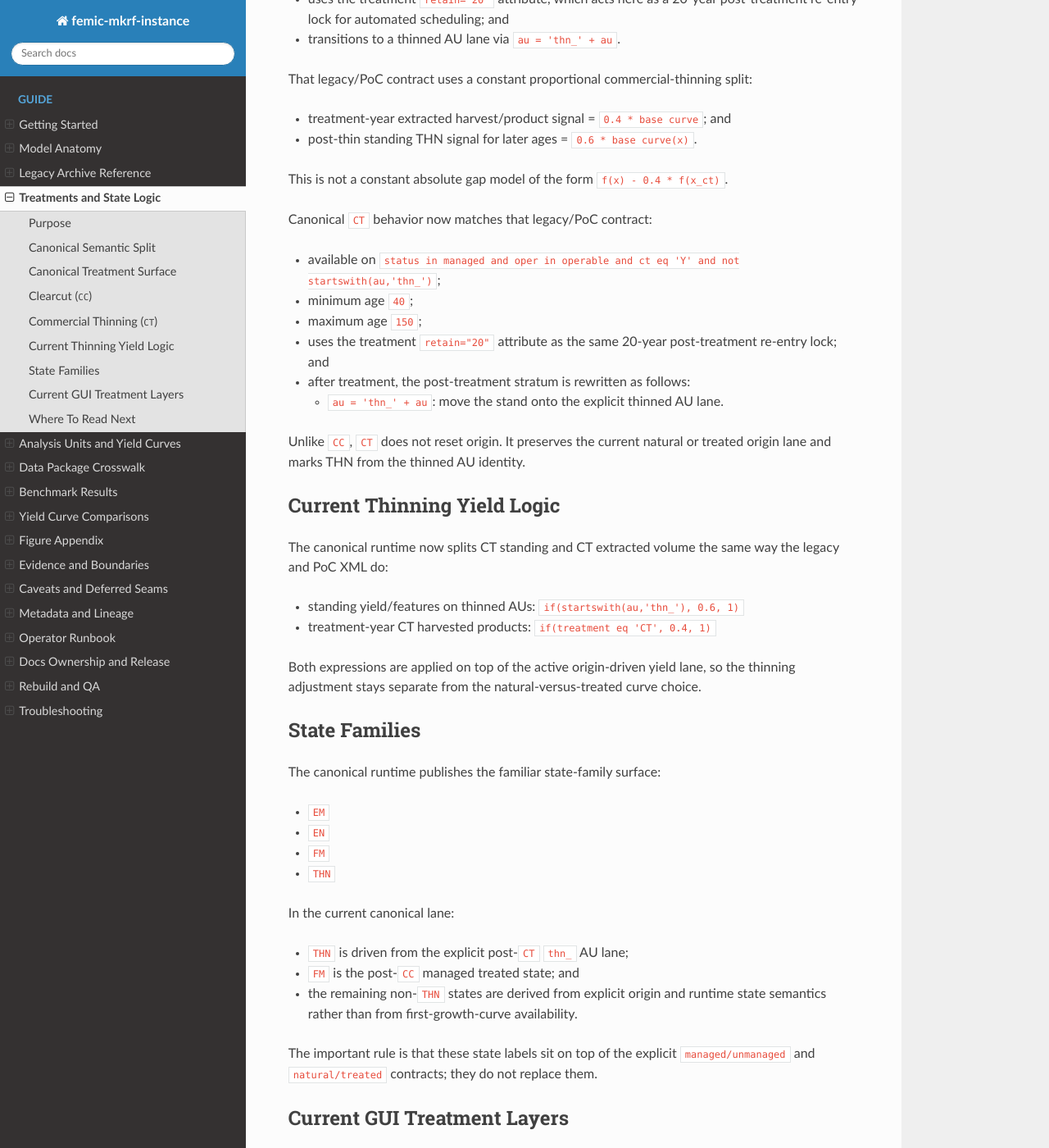
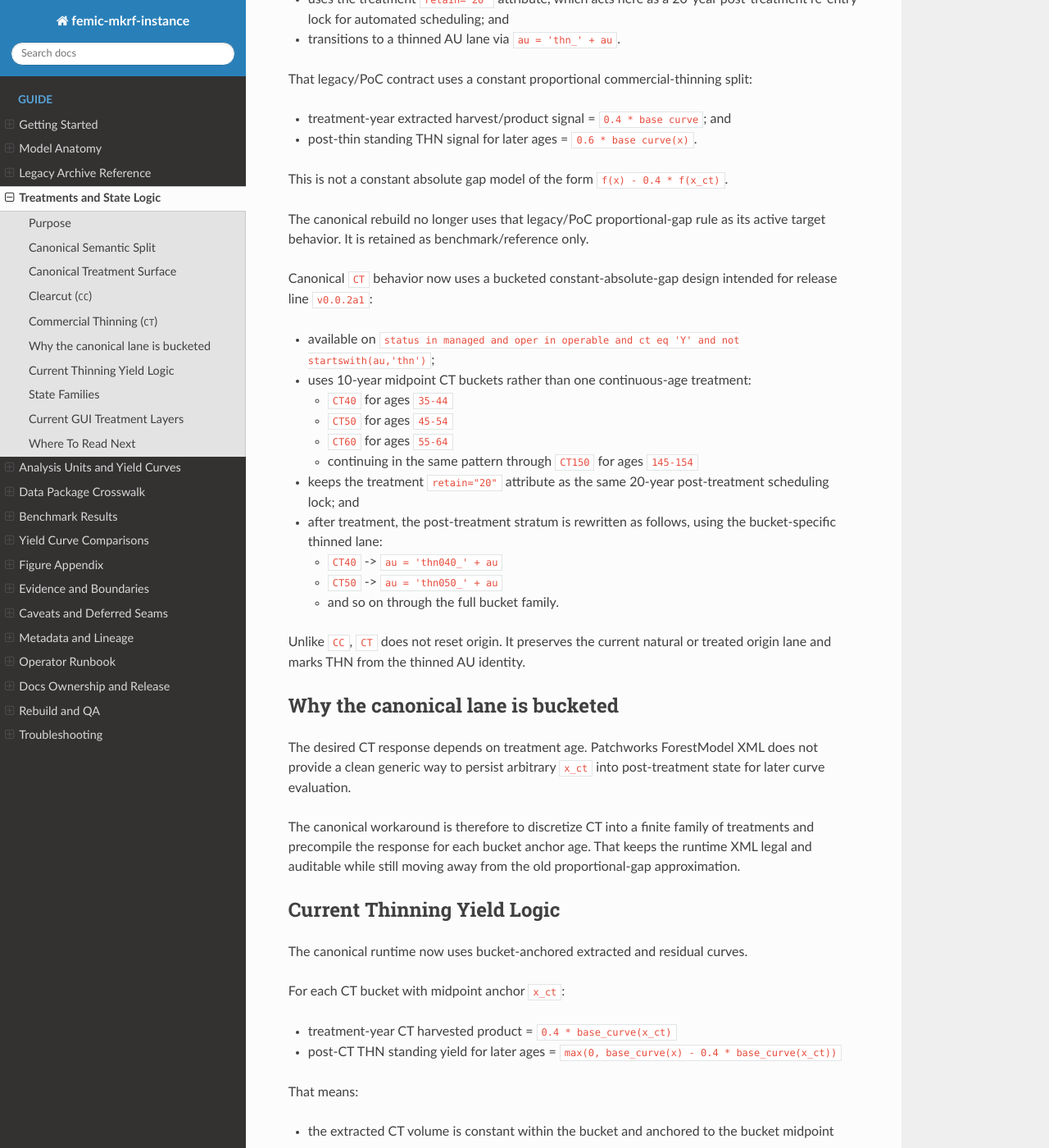
Before and after one commit to UBC-FRESH/femic-mkrf-instance, a Sphinx documentation site: the page built from docs/treatments-and-state-logic.rst, in a window 1280 px wide and 1400 px high, scrolled down 1677 px. Shown: the whole window at 82% size. Built offline with Sphinx 7.4.7 and the Read the Docs theme 3.1.0, drawn with Linux system fonts in a browser that asks for light colours; some of the changed text lies outside the part shown.

Commit message:
P66.2 Publish bucketed MKRF CT runtime lane

```diff
--- a/docs/treatments-and-state-logic.rst
+++ b/docs/treatments-and-state-logic.rst
@@ -83,35 +83,86 @@ split:
 This is not a constant absolute gap model of the form
 ``f(x) - 0.4 * f(x_ct)``.
 
-Canonical ``CT`` behavior now matches that legacy/PoC contract:
+The canonical rebuild no longer uses that legacy/PoC proportional-gap rule as
+its active target behavior. It is retained as benchmark/reference only.
+
+Canonical ``CT`` behavior now uses a bucketed constant-absolute-gap design
+intended for release line ``v0.0.2a1``:
 
 - available on
-  ``status in managed and oper in operable and ct eq 'Y' and not startswith(au,'thn_')``;
-- minimum age ``40``;
-- maximum age ``150``;
-- uses the treatment ``retain="20"`` attribute as the same 20-year
-  post-treatment re-entry lock; and
-- after treatment, the post-treatment stratum is rewritten as follows:
+  ``status in managed and oper in operable and ct eq 'Y' and not startswith(au,'thn')``;
+- uses 10-year midpoint CT buckets rather than one continuous-age treatment:
 
-  - ``au = 'thn_' + au``: move the stand onto the explicit thinned AU lane.
+  - ``CT40`` for ages ``35-44``
+  - ``CT50`` for ages ``45-54``
+  - ``CT60`` for ages ``55-64``
+  - continuing in the same pattern through ``CT150`` for ages ``145-154``
+
+- keeps the treatment ``retain="20"`` attribute as the same 20-year
+  post-treatment scheduling lock; and
+- after treatment, the post-treatment stratum is rewritten as follows, using
+  the bucket-specific thinned lane:
+
+  - ``CT40`` -> ``au = 'thn040_' + au``
+  - ``CT50`` -> ``au = 'thn050_' + au``
+  - and so on through the full bucket family.
 
 Unlike ``CC``, ``CT`` does not reset origin. It preserves the current natural
 or treated origin lane and marks THN from the thinned AU identity.
 
+Why the canonical lane is bucketed
+----------------------------------
+
+The desired CT response depends on treatment age. Patchworks ForestModel XML
+does not provide a clean generic way to persist arbitrary ``x_ct`` into
+post-treatment state for later curve evaluation.
+
+The canonical workaround is therefore to discretize CT into a finite family of
+treatments and precompile the response for each bucket anchor age. That keeps
+the runtime XML legal and auditable while still moving away from the old
+proportional-gap approximation.
+
 Current Thinning Yield Logic
 ----------------------------
 
-The canonical runtime now splits CT standing and CT extracted volume the same
-way the legacy and PoC XML do:
+The canonical runtime now uses bucket-anchored extracted and residual curves.
 
-- standing yield/features on thinned AUs:
-  ``if(startswith(au,'thn_'), 0.6, 1)``
-- treatment-year CT harvested products:
-  ``if(treatment eq 'CT', 0.4, 1)``
+For each CT bucket with midpoint anchor ``x_ct``:
 
-Both expressions are applied on top of the active origin-driven yield lane, so
-the thinning adjustment stays separate from the natural-versus-treated curve
-choice.
+- treatment-year CT harvested product =
+  ``0.4 * base_curve(x_ct)``
+- post-CT THN standing yield for later ages =
+  ``max(0, base_curve(x) - 0.4 * base_curve(x_ct))``
+
+That means:
+
+- the extracted CT volume is constant within the bucket and anchored to the
+  bucket midpoint age;
+- the post-CT standing lane carries a constant absolute gap rather than a
+  constant proportional gap; and
+- ``CC`` from the thinned lane harvests the residual standing curve, not the
+  untreated base curve.
+
+Representative rebuilt track evidence from the canonical runtime package shows
+the intended arithmetic:
+
+- ``CT40`` example:
+
+  - base standing at age ``100`` = ``764.8``
+  - ``CT40`` extracted volume = ``73.64``
+  - ``thn040`` standing at age ``100`` = ``691.16``
+  - ``73.64 + 691.16 = 764.8``
+
+- ``CT100`` example:
+
+  - base standing at age ``120`` = ``895.3``
+  - ``CT100`` extracted volume = ``305.92``
+  - ``thn100`` standing at age ``120`` = ``589.38``
+  - ``305.92 + 589.38 = 895.3``
+
+Those checks are why the canonical docs now describe CT as a bucketed
+constant-absolute-gap model rather than the older legacy proportional-gap
+contract.
 
 State Families
 --------------
```
Also changed, not shown: docs/model-anatomy.rst (+5 -3 lines), docs/operator-runbook.rst (+10 -5 lines), 10 other files.
